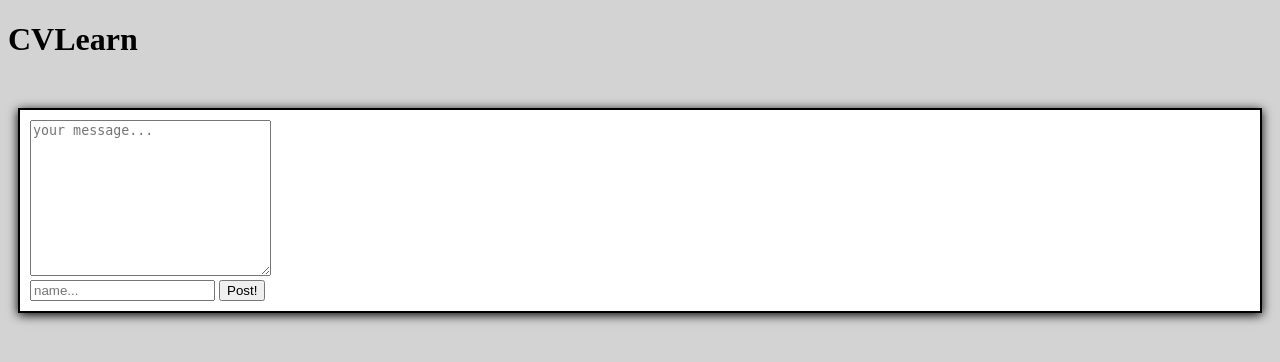
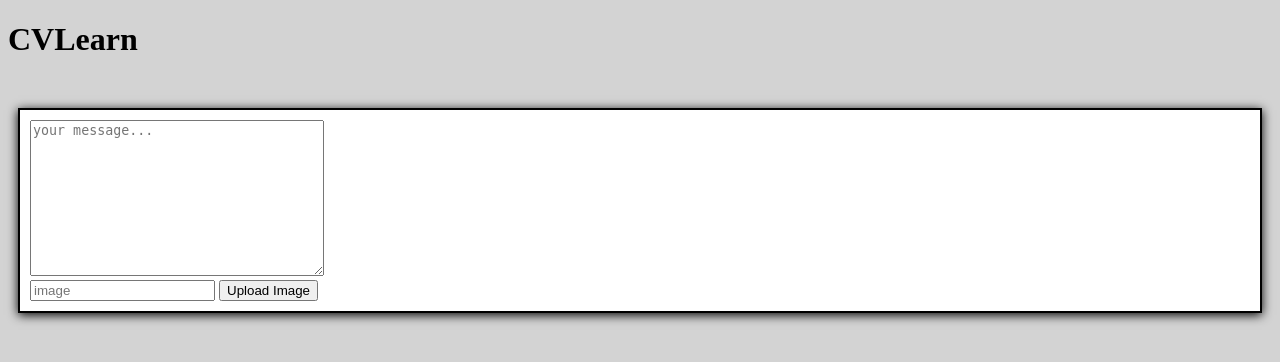
Before and after one commit to maxhchen/CVLearn, a Python web app: template templates/main.html in a window 1280 px wide. Shown: the top 362 px of the page. Run offline with Jinja, Linux system fonts and the light colour scheme; the template is opened without the code that fills it, so the values that code supplies are empty.

```diff
--- a/templates/main.html
+++ b/templates/main.html
@@ -12,8 +12,8 @@
 
       <br>
 
-      <input type="text" name="name" placeholder = "name...">
-      <button> Post! </button>
+      <input type="text" name="name" placeholder = "image">
+      <button> Upload Image </button>
 
     </form>
   </div>
```
Also changed, not shown: stylesheets/main.css (line endings or trailing spaces).
